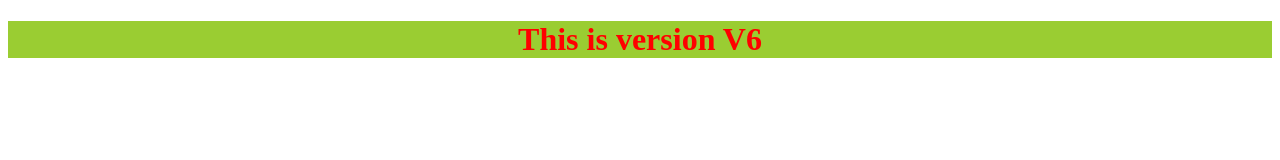
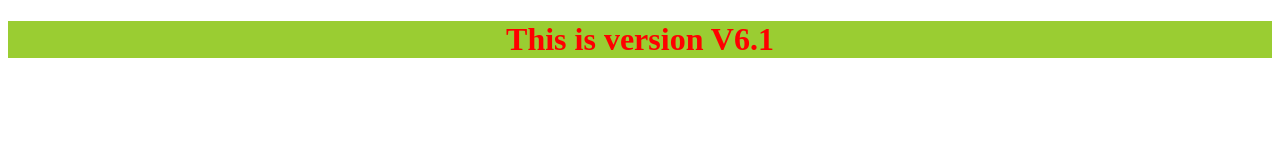
Before and after one commit to ritikaa-01/myrepo, a plain HTML site: page index.html in a window 1280 px wide. Drawn offline with Linux system fonts and the light colour scheme.

Commit message:
changed the version to v6.1

```diff
--- a/index.html
+++ b/index.html
@@ -7,6 +7,6 @@
     <link rel="stylesheet" href="style.css">
 </head>
 <body>
-    <h1>This is version V6</h1>
+    <h1>This is version V6.1</h1>
 </body>
 </html>
```
